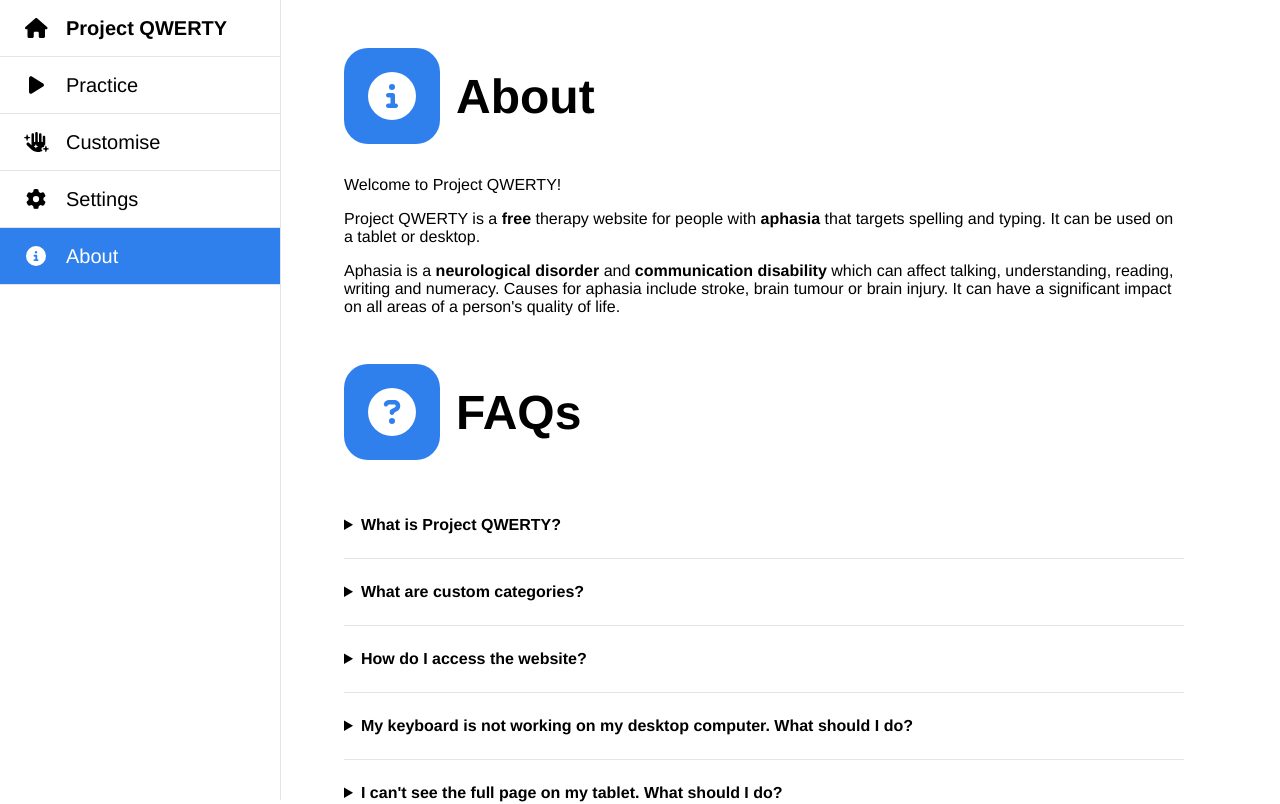
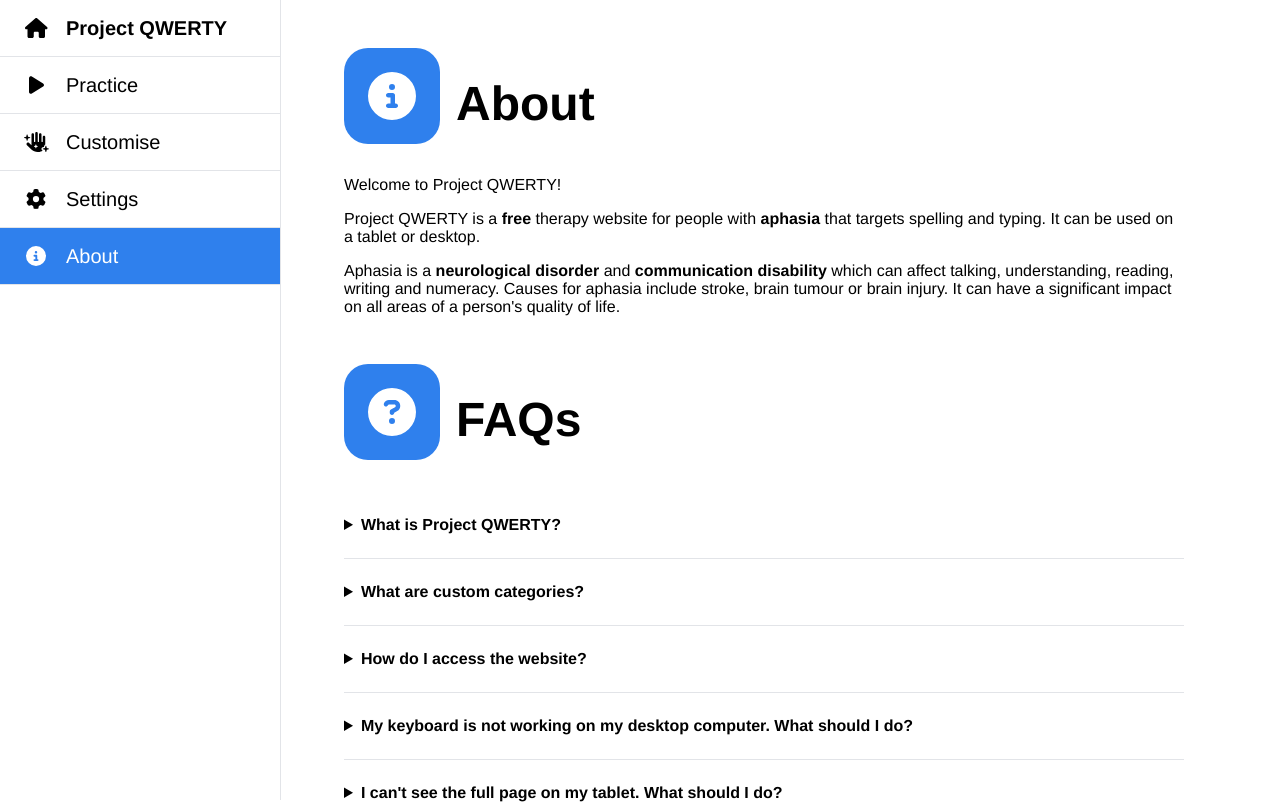
Before and after one commit to project-qwerty/project-qwerty, a Vue app: page /about in a window 1280 px wide. Shown: the top 804 px of the page. Built offline with nearby package versions, Linux system fonts and the light colour scheme.

Commit message:
set IconHeader alignment to text baseline instead of centre

```diff
--- a/src/components/IconHeader.vue
+++ b/src/components/IconHeader.vue
@@ -1,5 +1,7 @@
 <template>
-  <div :class="{
+  <div
+      class="wrapper"
+      :class="{
         major: major,
         minor: !major,
       }">
@@ -39,10 +41,10 @@
 
 
 <style scoped>
-  div {
+  .wrapper {
     display: flex;
     justify-content: center;
-    align-items: center;
+    align-items: baseline;
   }
 
   .major {
```
